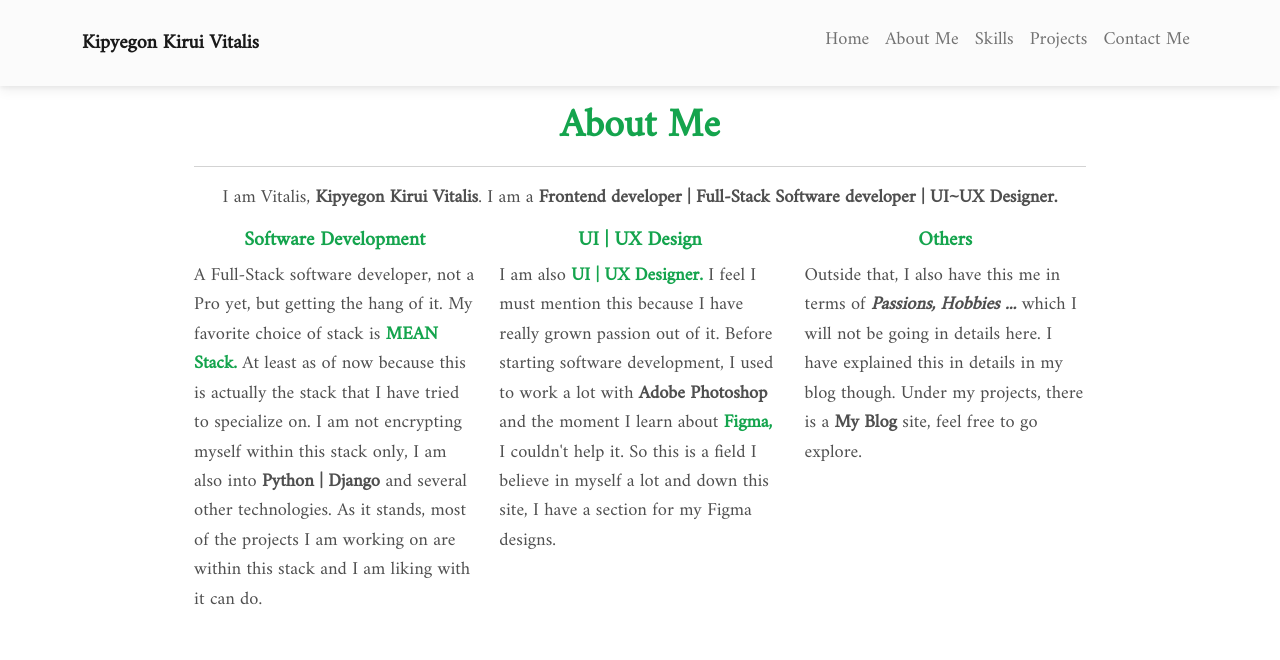
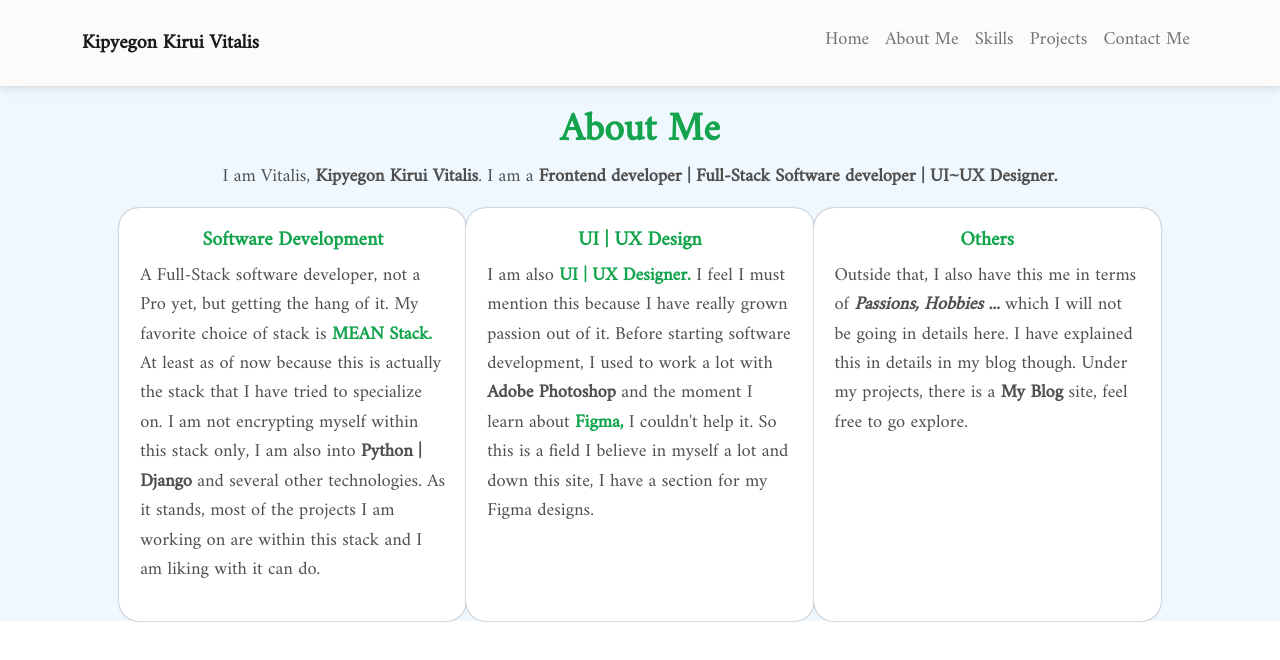
Before and after one commit to Vitalis-Kirui/Portfolio, an Angular app in the folder Portfolio-UI/: page / in a window 1280 px wide. Shown: the top 660 px of the page. Built offline with nearby package versions, Linux system fonts and the light colour scheme; a web font is replaced by a local one.

Commit message:
styling about me section

```diff
--- a/Portfolio-UI/src/app/app.component.css
+++ b/Portfolio-UI/src/app/app.component.css
@@ -1,3 +1,8 @@
+.container-fluid{
+    background-color: aliceblue;
+    margin-top: -20px;
+}
+
 /* Navbar styles */
 .navbar {
     position: sticky;
@@ -8,8 +13,15 @@
 
 /* About me styles */
 #aboutme{
-    width: 75%;
+    width: 85%;
     margin: auto;
     padding-left: 2%;
     padding-right: 2%;
 }
+
+.col-md-4{
+    background-color: white;
+    padding: 2%;
+    box-shadow: 0px 0px 2px 0px grey;
+    border-radius: 20px;
+}
--- a/Portfolio-UI/src/app/app.component.html
+++ b/Portfolio-UI/src/app/app.component.html
@@ -43,10 +43,9 @@
 
     <div id="aboutme" class="my-3">
 
-        <div class="row my-3">
+        <div class="row pt-4">
             <div class="heading text-center">
                 <h1 class="text-success"><strong>About Me</strong></h1>
-                <hr>
                 <p>
                     I am Vitalis, <span><strong>Kipyegon Kirui Vitalis</strong></span>. I am a <strong>Frontend developer |
                         Full-Stack Software developer | UI~UX Designer.
```
